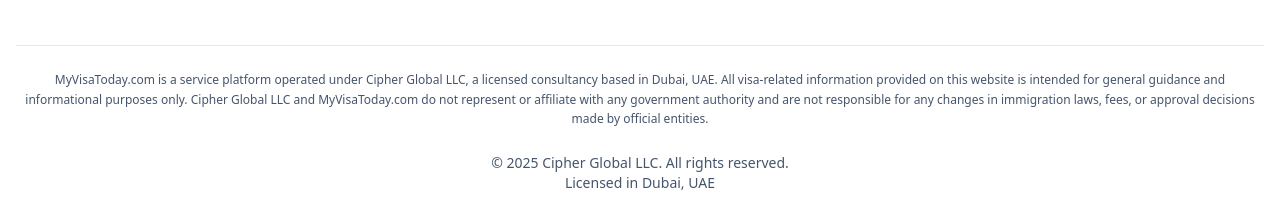
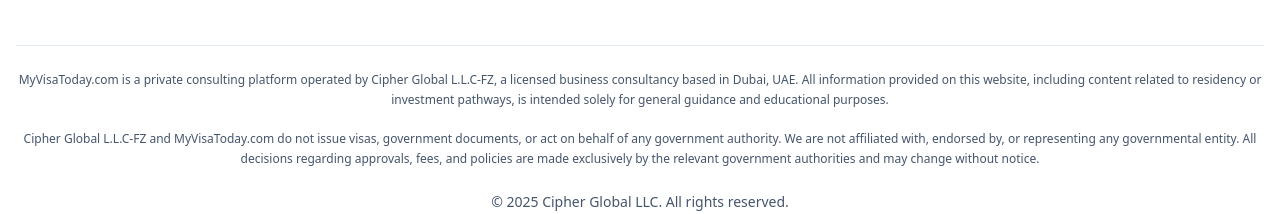
Before and after one commit to Mateen26/getmyvisa, a Next.js app: page / in a window 1280 px wide. Shown: the part 4820-5034 px from the top of the page. Built offline with nearby package versions, Linux system fonts and the light colour scheme; no server answers.

Commit message:
footer updated

```diff
--- a/src/components/Footer.jsx
+++ b/src/components/Footer.jsx
@@ -82,8 +82,11 @@
           <div className="mb-6 text-xs leading-relaxed">
 
             <p className='flex flex-col gap-1 text-center'>
-              MyVisaToday.com is a service platform operated under Cipher Global LLC, a licensed consultancy based in Dubai, UAE. All visa-related information provided on this website is intended for general guidance and informational purposes only. Cipher Global LLC and MyVisaToday.com do not represent or affiliate with any government authority and are not responsible for any changes in immigration laws, fees, or approval decisions made by official entities.
+            MyVisaToday.com is a private consulting platform operated by Cipher Global L.L.C-FZ, a licensed business consultancy based in Dubai, UAE. All information provided on this website, including content related to residency or investment pathways, is intended solely for general guidance and educational purposes.
             </p>
+            <p className='flex flex-col gap-1 text-center mt-5'>
+            Cipher Global L.L.C-FZ and MyVisaToday.com do not issue visas, government documents, or act on behalf of any government authority. We are not affiliated with, endorsed by, or representing any governmental entity. All decisions regarding approvals, fees, and policies are made exclusively by the relevant government authorities and may change without notice.
+             </p>
           </div>
           <div className="text-center">
             <p>© {year} {siteConfig.name}. All rights reserved.</p>
```
